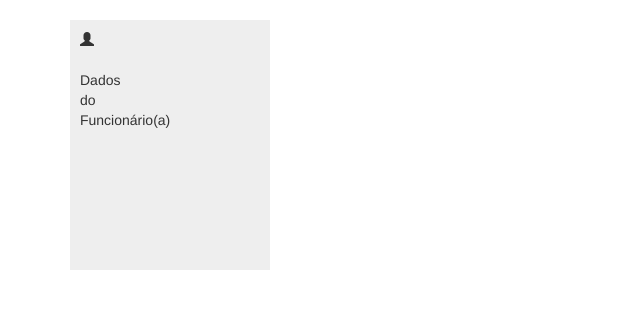
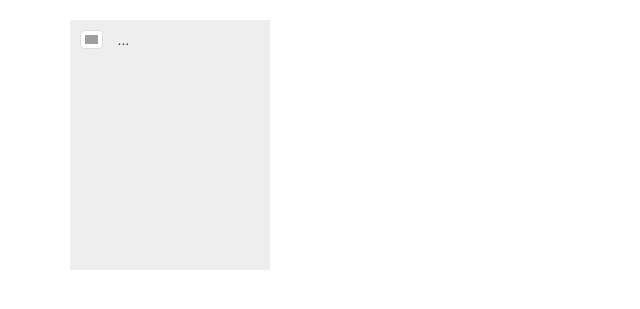
Before and after one commit to christian-de-ornellas/Eletronic-WebApp, a PHP site: page / in a window 1280 px wide. Shown: the part 202-511 px from the top of the page, without its empty margins (0-640 px from the left). Run offline with PHP 8.4, Linux system fonts and the light colour scheme; some libraries are stand-ins or nearby versions; grey boxes are pictures that could not be loaded.

Commit message:
GoodNigth
Good up here could well develop the system design, have a lot to do even
more for today and just .

```diff
--- a/css/custom.css
+++ b/css/custom.css
@@ -1,4 +1,11 @@
 body{
+
+
+}
+
+header{
+
+
 
 
 }
--- a/index.php
+++ b/index.php
@@ -89,12 +89,17 @@ echo $dataHora;
 </nav>
 <aside >
 	<div class="row">
-  <div class="col-xs-4">
- <i class="glyphicon glyphicon-user"></i> <p>&nbsp Dados do Funcionário(a)</p></div>
+  <div class="col-xs-6 col-md-3">
+    <a href="#" class="thumbnail">
+      <img src="..." alt="...">
+    </a>
+  </div>
+  ...
 </div>
 </aside>
 <section></section>
-<footer></footer>
+<footer>
+</footer>
 </div>
 <script src="https://ajax.googleapis.com/ajax/libs/jquery/1.11.2/jquery.min.js"></script>
 <script src="js/bootstrap.min.js"></script>
```
